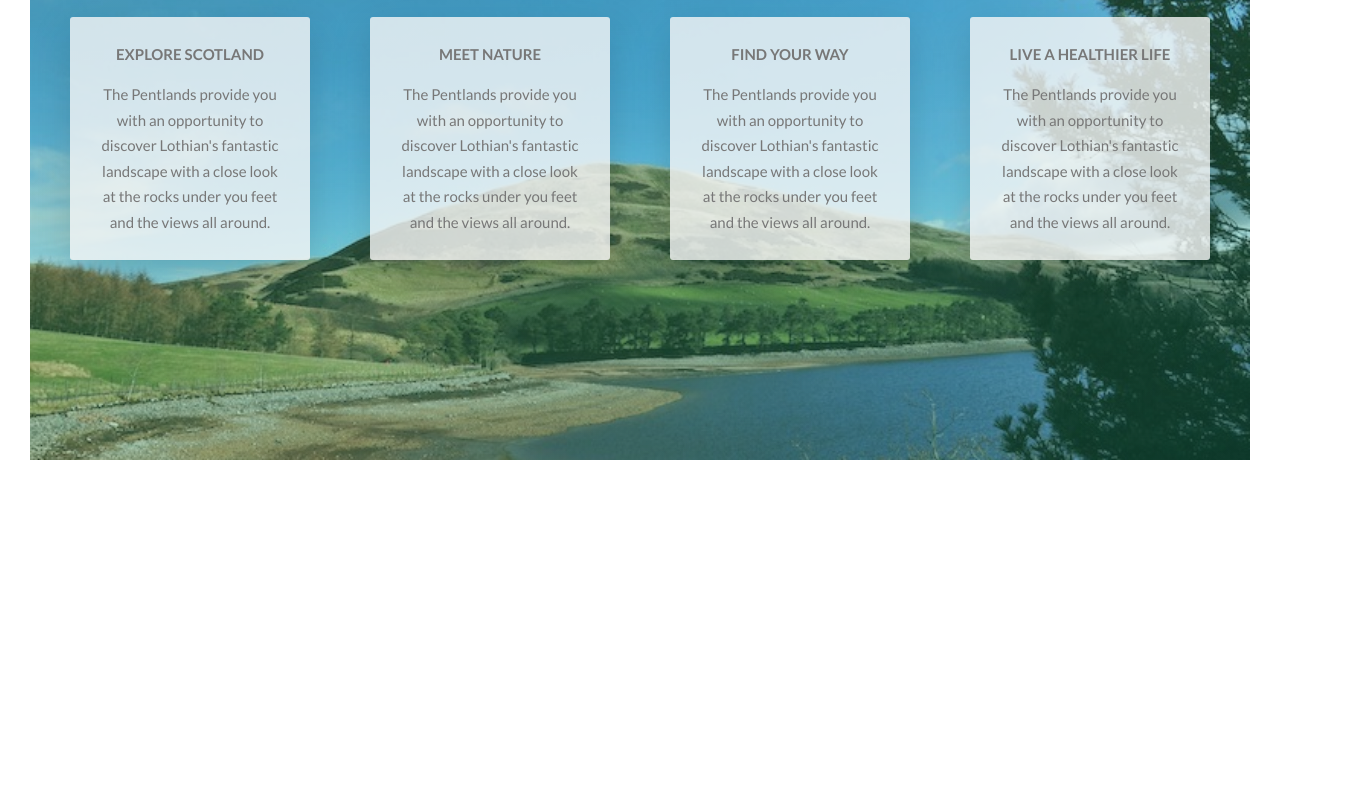
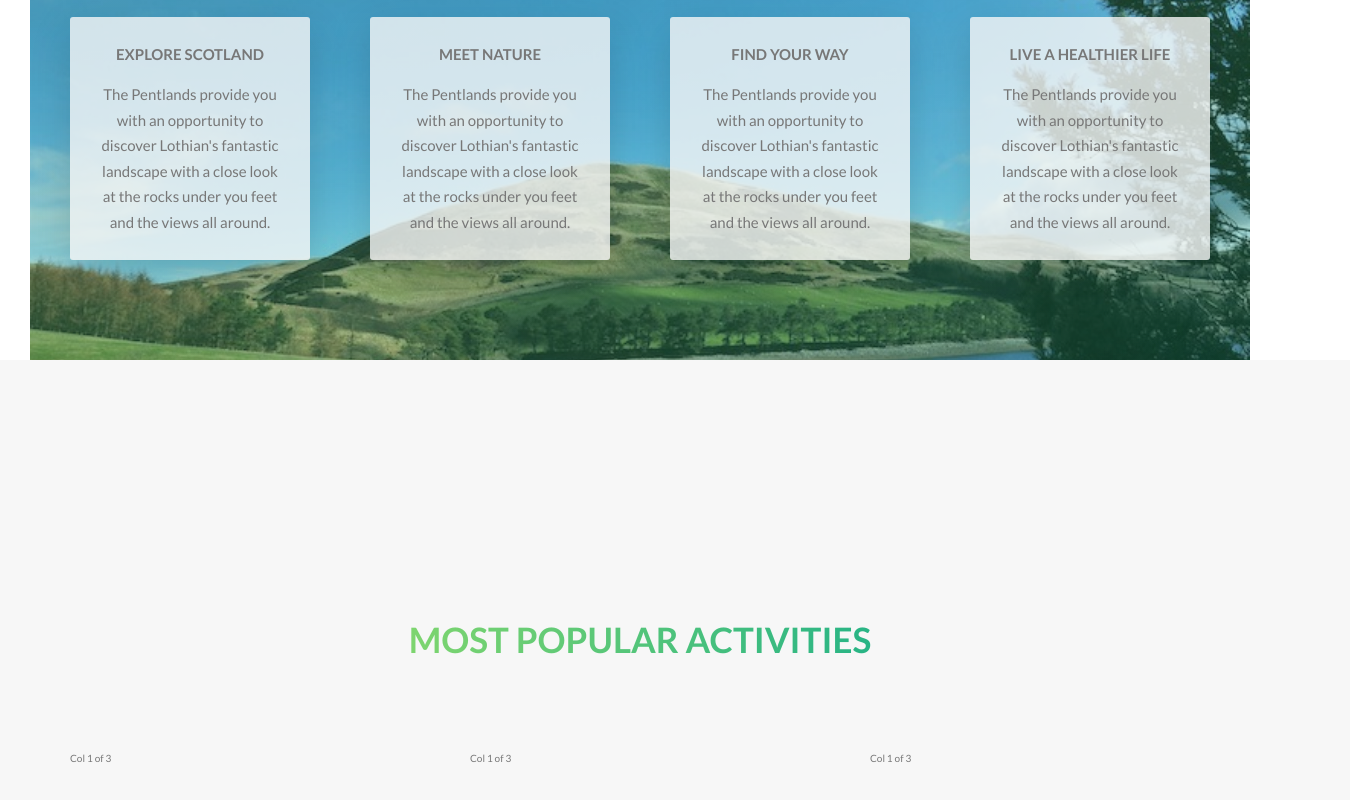
Before and after one commit to Slav666/Pentland_Hills_project, a website: page index.html in a window 1280 px wide. Shown: the part 1791-2591 px from the top of the page, 1350 px wide, since content can reach past the window. Before the commit the page ends 2281 px from the top, so only its background shows below. Drawn offline with Linux system fonts and the light colour scheme.

Commit message:
Add the section-activities class  and the col-of-3 class to the index.html file.

```diff
--- a/index.html
+++ b/index.html
@@ -87,6 +87,28 @@
                 </div>
             </div>
         </section>
+        <section class="section-activities">
+                <div class="u-center-text u-margin-bottom-8">
+                        <h2 class="heading-secondary">
+                                Most popular activities
+                        </h2>
+                </div>
+                <div class="row">
+                        <div class="col-1-of-3">
+                            Col 1 of 3
+                        </div>
+                        <div class="col-1-of-3">
+                            Col 1 of 3
+                        </div>
+                        <div class="col-1-of-3">
+                            Col 1 of 3
+                        </div>
+
+                    </div>
+        </section>
+
+
+
     </main>
 
 
--- a/sass/layout/_grid.scss
+++ b/sass/layout/_grid.scss
@@ -10,23 +10,25 @@
 
     @include clearfix;
 
-
-    .col-1-of-2 {
-        width: calc((100% - #{$gutter-horizontal}) / 2);
+    [class^="col-"] {
         float: left;
 
         &:not(:last-child) {
             margin-right: $gutter-horizontal;
         }
+    }
+    .col-1-of-2 {
+        width: calc((100% - #{$gutter-horizontal}) / 2);
+
 
     }
     .col-1-of-4 {
         width: calc((100% - 3 * #{$gutter-horizontal}) / 4);
-        float: left;
 
-        &:not(:last-child) {
-            margin-right: $gutter-horizontal;
-        }
+
+    }
+    .col-1-of-3 {
+            width: calc((100% - 2* #{$gutter-horizontal})/3)
 
     }
 
--- a/sass/pages/_home.scss
+++ b/sass/pages/_home.scss
@@ -8,3 +8,10 @@ margin-top: -20vh;
     background-image: linear-gradient(to right bottom, rgba($color-primary-light, .3), rgba($color-primary-dark, .3)), url(../img/photo_lake1.jpg);
     background-size: cover;
 }
+.section-activities {
+    background-color: $color-grey-light;
+    padding: 25rem 0 50rem 0;
+    margin: -10rem;
+
+
+}
```
Also changed, not shown: css/style.css, sass/main.scss (line endings or trailing spaces).
